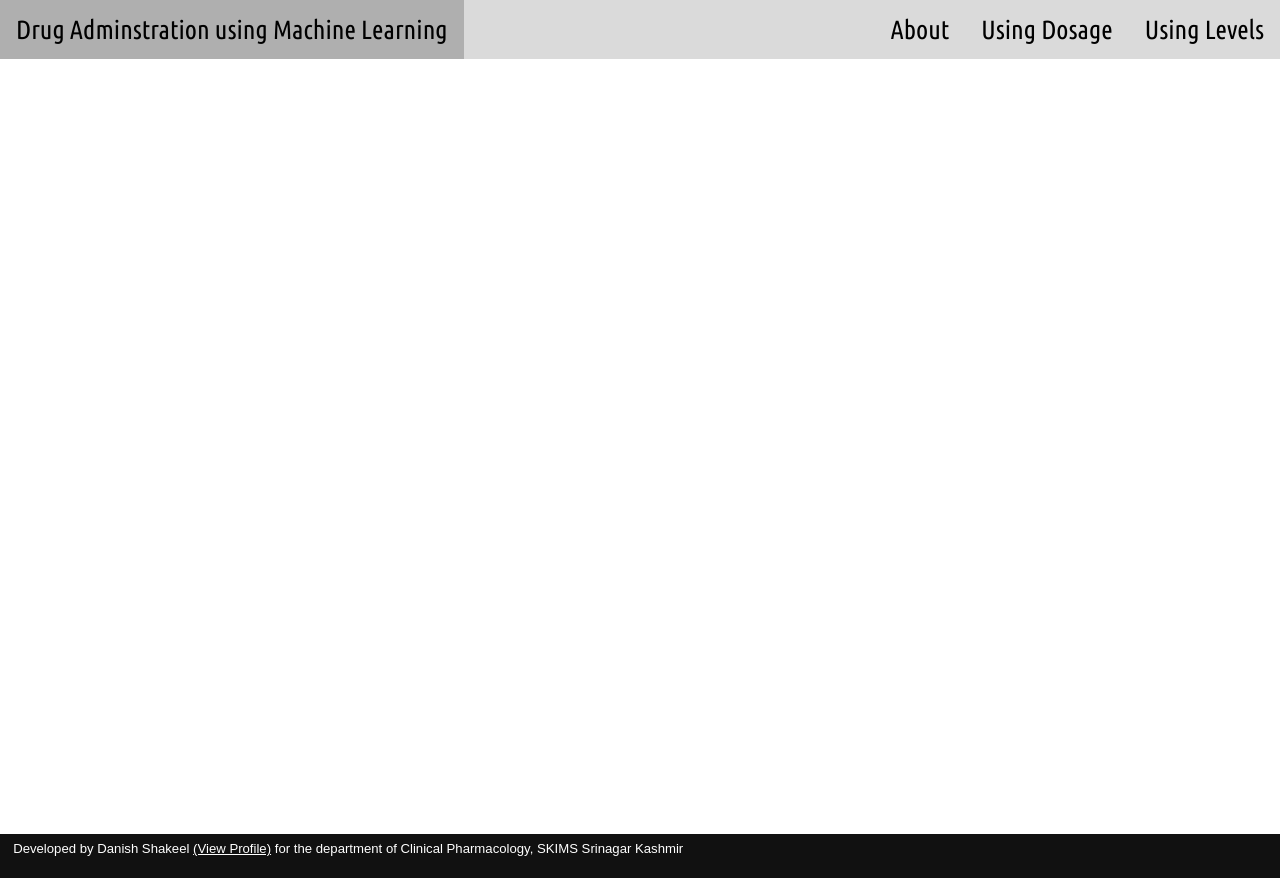
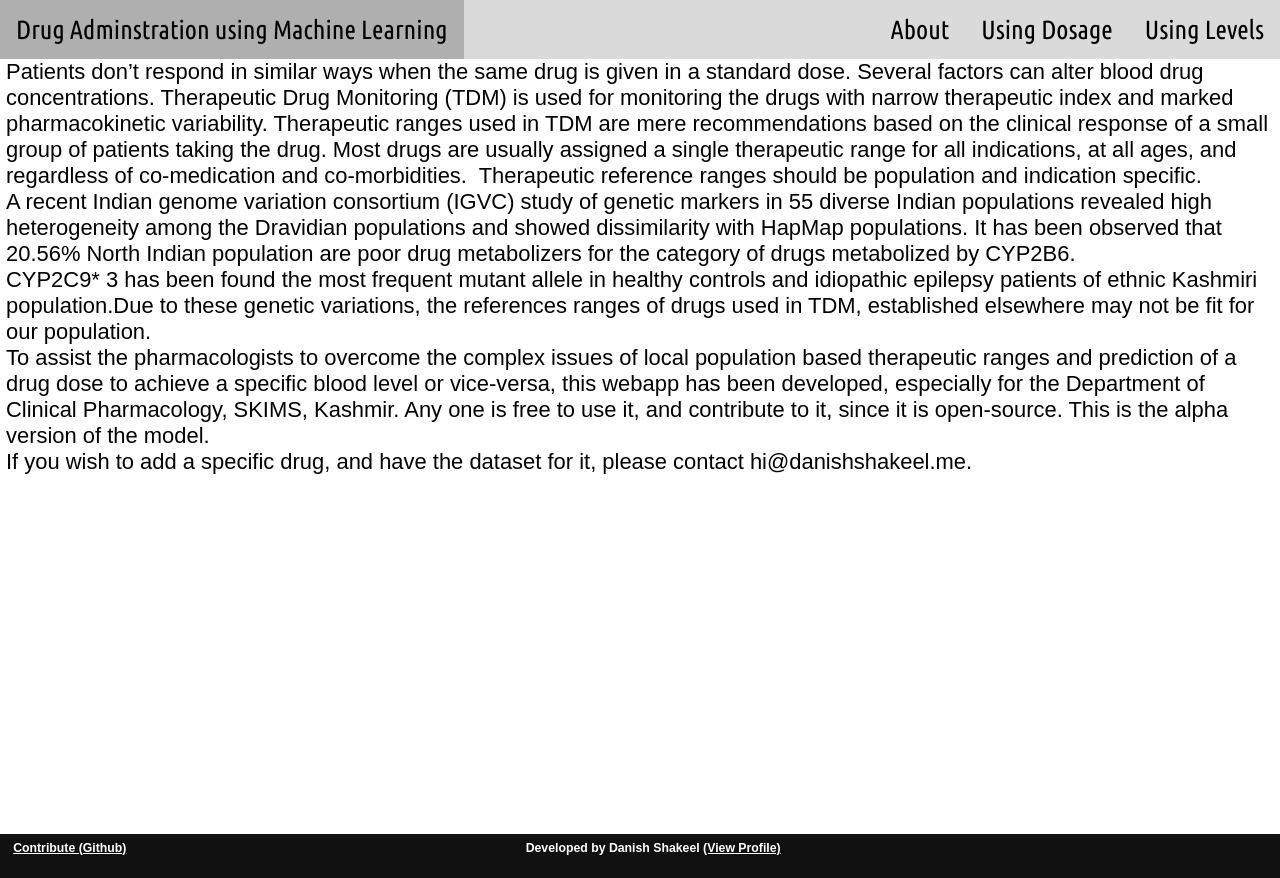
Before and after one commit to danish17/drug-administration-ml, a Flask app: page / in a window 1280 px wide. Run offline with Flask 2, Linux system fonts and the light colour scheme; some web fonts are replaced.

Commit message:
"Added files"

```diff
--- a/app.py
+++ b/app.py
@@ -16,24 +16,25 @@
     sex = 0 if sex.casefold() == "female" else 1
 
     dose = predict_using_level.predict_dose(age,int(sex),level)
-    message = "The required dose to achieve a level of {} microgram/ml is {} mg".format(level,round(dose))
+    message = "The predicted dose to achieve a level of {} microgram/ml is {} mg".format(level,round(dose))
 
     return render_template('prediction.html',
                            message = message)
 
 @app.route('/using_dose',methods=['POST'])
 def using_dose():
-    ...
-    # age = request.form.get('age')
-    # sex = request.form.get('sex')
-    # level = request.form.get('level')
-    #
-    # sex = 0 if sex.casefold() == "female" else 1
-    #
-    # dose = predict_using_level.predict_dose(age,int(sex),level)
-    #
-    # return render_template('index.html',
-    #                        dose = dose)
+    age = request.form.get('age')
+    sex = request.form.get('sex')
+    dose = request.form.get('dose')
+
+    sex = 0 if sex.casefold() == "female" else 1
+
+    level = predict_using_level.predict_level(age,int(sex),dose)
+
+    message = "The predicted level using a dose of {} mg is {} microgram/ml".format(dose, level)
+
+    return render_template('prediction.html',
+                           message = message)
 
 if __name__ == '__main__':
     app.run()
--- /dev/null
+++ b/runtime.txt
@@ -0,0 +1 @@
+python-3.7.6
--- a/src/predict_using_level.py
+++ b/src/predict_using_level.py
@@ -4,7 +4,7 @@
 
 def predict_dose(age,sex,level):
     try:
-        model = pickle.load(open("models/level_rf.sav", 'rb'))
+        model = pickle.load(open("models/rf_dose.sav", 'rb'))
     except:
         print("\nError while loading the model...\n")
 
@@ -22,7 +22,7 @@
 
 def predict_level(age,sex,dose):
     try:
-        model = pickle.load(open("models/dose_rf.sav", 'rb'))
+        model = pickle.load(open("models/rf_level.sav", 'rb'))
     except:
         print("\nError while loading the model...\n")
 
--- a/static/stylesheet.css
+++ b/static/stylesheet.css
@@ -120,8 +120,26 @@
     color:white;
   }
 
+  footer h3#credits{
+    margin-top: 0;
+    font-size: 1.4vh;
+    position: absolute;
+    left: 50%;
+    transform: translateX(-50%);
+  }
+
+  footer h3#cont{
+    margin-top: 0;
+    position: absolute;
+    font-size: 1.4vh;
+  }
+
   .result{
     font-family: 'News Cycle',sans-serif;
     font-size: 1.3em;
     font-weight: 600;
   }
+
+  #About{
+    font-size: 2.5vh;
+  }
--- a/templates/index.html
+++ b/templates/index.html
@@ -28,13 +28,20 @@
         evt.currentTarget.className += " active";
 }
     </script>
+
+    <script>
+      window.onload = function(){
+        elmnt = document.getElementById('About');
+        elmnt.style.display = "block";
+        }
+    </script>
 </head>
 <body>
     <!-- Tab links -->
 <div class="tab">
     <button class="tablinks" onclick="openTab(event, 'Levels')" id="level_btn">Using Levels</button>
     <button class="tablinks" onclick="openTab(event, 'Dosage')" id="dose_btn">Using Dosage</button>
-    <button class="tablinks" onclick="openTab(event, 'About')">About</button>
+    <button class="tablinks" onclick="openTab(event, 'About')" id="about_btn">About</button>
     <button class="header">Drug Adminstration using Machine Learning</button>
   </div>
 
@@ -80,17 +87,30 @@
   </div>
 
   <div id="About" class="tabcontent">
-
+    Patients don’t respond in similar ways when the same drug is given in a standard dose. Several
+  factors can alter blood drug concentrations. Therapeutic Drug Monitoring (TDM) is used for
+  monitoring the drugs with narrow therapeutic index and marked pharmacokinetic variability.
+  Therapeutic ranges used in TDM are mere recommendations based on the clinical response of a
+  small group of patients taking the drug. Most drugs are usually assigned a single therapeutic
+  range for all indications, at all ages, and regardless of co-medication and co-morbidities.
+  Therapeutic reference ranges should be population and indication specific. <br>
+  A recent Indian genome variation consortium (IGVC) study of genetic markers in 55 diverse
+  Indian populations revealed high heterogeneity among the Dravidian populations and showed
+  dissimilarity with HapMap populations. It has been observed that 20.56% North Indian
+  population are poor drug metabolizers for the category of drugs metabolized by CYP2B6. <br>
+  CYP2C9* 3 has been found the most frequent mutant allele in healthy controls and idiopathic
+  epilepsy patients of ethnic Kashmiri population.Due to these genetic variations, the references
+  ranges of drugs used in TDM, established elsewhere may not be fit for our population. <br>
+  To assist the pharmacologists to overcome the complex issues of local population based
+  therapeutic ranges and prediction of a drug dose to achieve a specific blood level or vice-versa, this
+  webapp has been developed, especially for the Department of Clinical
+  Pharmacology, SKIMS, Kashmir. Any one is free to use it, and contribute to it, since it is open-source. This is the alpha version of the
+  model. <br>
+  If you wish to add a specific drug, and have the dataset for it, please contact hi@danishshakeel.me.
   </div>
   <footer>
-    Developed by Danish Shakeel <a href="https://danishshakeel.me">(View Profile)</a> for the department of Clinical Pharmacology, SKIMS Srinagar Kashmir
+    <h3 id="credits">Developed by Danish Shakeel <a href="https://danishshakeel.me" target="_blank">(View Profile)</a></h3>
+    <h3 id="cont"><a href="https://github.com/danish17/drug-adminstration-ml" target="_blank">Contribute (Github)</a></h3>
   </footer>
 </body>
-
-<style>
-  h1{
-    font-size: 2vh;
-    font-family: sans-serif;
-  }
-</style>
 </html>
```
Also changed, not shown: requirements.txt (added, +17 -0 lines), 3 other files.
